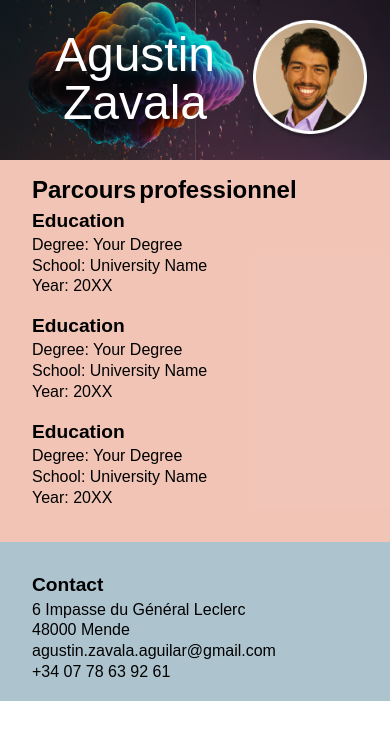
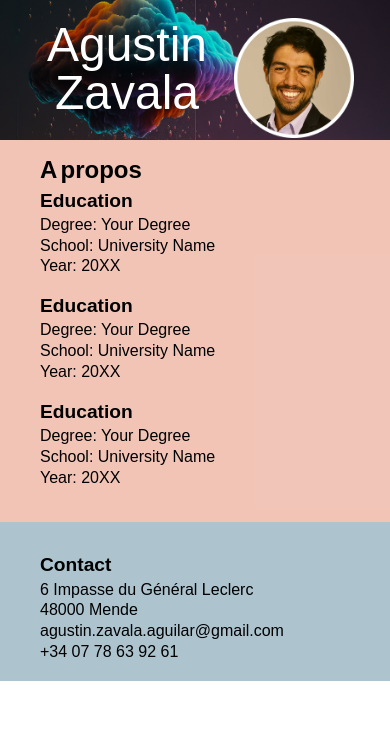
Before and after one commit to agustinZavalaAguilar/cv2_responsive, a plain HTML site: page index.html in a window 390 px wide. Drawn offline with Linux system fonts and the light colour scheme.

Commit message:
photo dsktp and mobile formatting

```diff
--- a/css/style.css
+++ b/css/style.css
@@ -50,6 +50,7 @@ header {
     flex-direction: row;
     justify-content:space-between;
     align-items: center;
+    height: 200px;
 }
 
 .column-container {
@@ -58,7 +59,7 @@ header {
 }
 
 .left-column, .right-column {
-    padding: .4rem;
+    padding: 2em;
     display: flex;
     flex-direction: column;
 }
@@ -71,6 +72,20 @@ header {
 .right-column {
     width: 40%;
     background-color: rgb(81 131 153 / 47%);;
+}
+
+
+.info-card {
+    margin-bottom: 1rem;
+}
+
+.image-with-border {
+    margin-top: 5rem;
+    margin-right: 1rem;
+    width: 270px;
+    position: absolute right;
+    float: right;
+    z-index: 0;
 }
 
 /*Apperçu mobile*/
@@ -86,23 +101,20 @@ header {
     }
 
     .left-column, .right-column {
-        display: inline-flex;
+        /*display: inline-flex;*/
         width: auto;
-        padding: 1rem;
-        padding-left: 2rem;
+        padding: 1rem 1rem 1rem 2.5rem;
     }
 
     header {
         background-image: url(../ressources/concept-cloud-creatif-dans-cube-verre-infrastructure-metaverse-numerique-cloudscape\ 1.png);
-
+        height: 100px;
     }
 
     .image-with-border {
         width: 120px;
-        border: 10px rgb(66, 148, 230);
+        margin-top: 1rem;
+        margin-left: auto;
     }
 
-    .info-card {
-        margin-bottom: 1rem;
-    }
 }
--- a/index.html
+++ b/index.html
@@ -16,12 +16,12 @@
 <body>
     <header>
         <h1>Agustin Zavala</h1>
-        <img src="./ressources/photo1.png" alt="Photo Agustin" class="image-with-border">
+        <img src="./ressources/Foto_dsktp.png" alt="Photo Agustin" class="image-with-border">
     </header>
 
     <div class="column-container">
         <div class="left-column">
-            <h2>Parcours professionnel</h2>
+            <h2>A propos</h2>
             <div class="info-card">
                 <ul>
                     <li><h3>Education</h3></li>
```
Also changed, not shown: ressources/Foto_dsktp.png (added).
